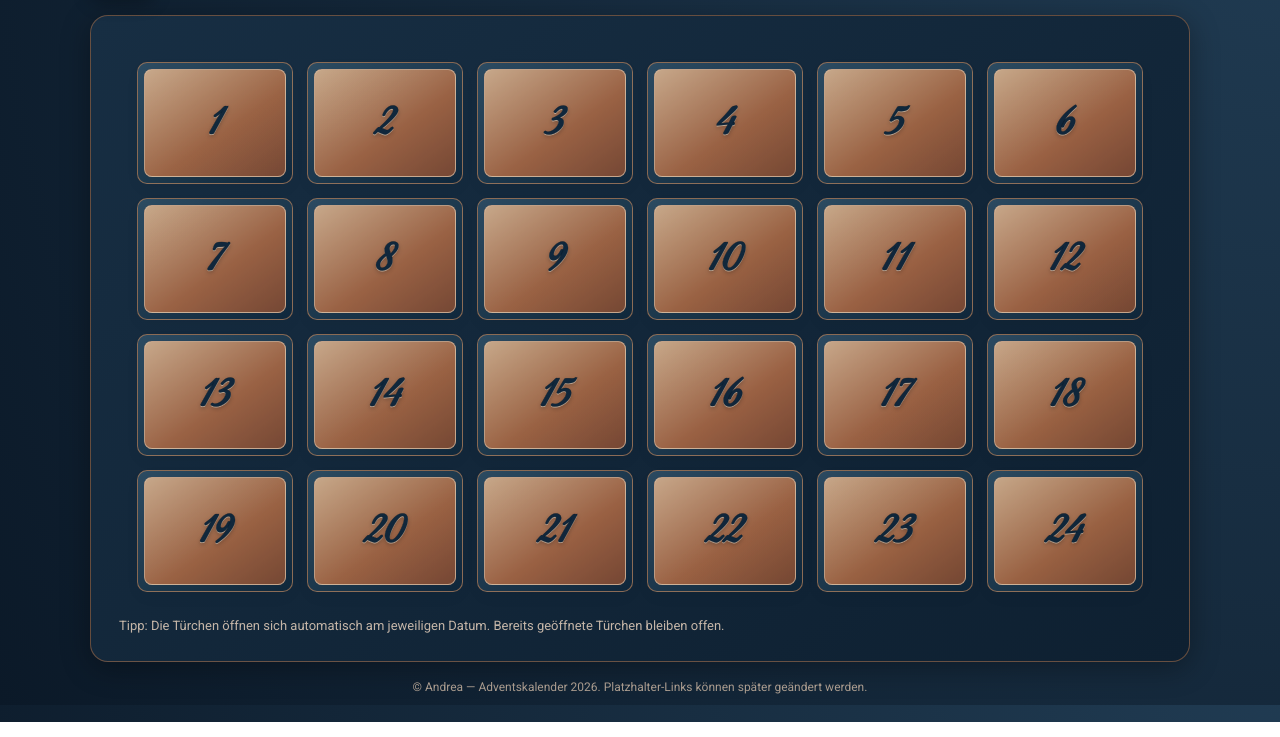
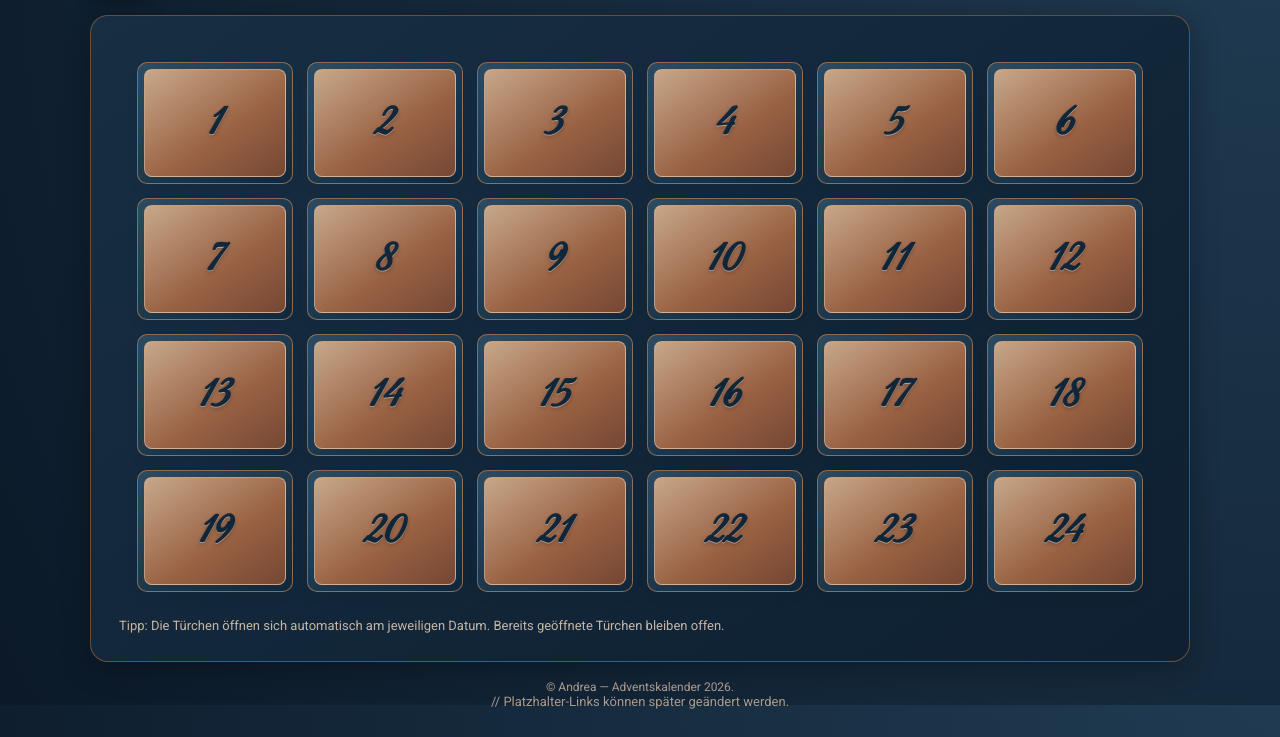
Before and after one commit to Andrea-ai-art/Adventskalender-2026, a plain HTML site: page index.html in a window 1280 px wide. Shown: the part 119-856 px from the top of the page. Drawn offline with Linux system fonts and the light colour scheme.

```diff
--- a/index.html
+++ b/index.html
@@ -186,7 +186,7 @@
     </div>
 
     <footer>
-      <div class="tiny">© Andrea — Adventskalender 2026. Platzhalter-Links können später geändert werden.</div>
+      <div class="tiny">© Andrea — Adventskalender 2026.</div> // Platzhalter-Links können später geändert werden.
     </footer>
   </div>
 
```
